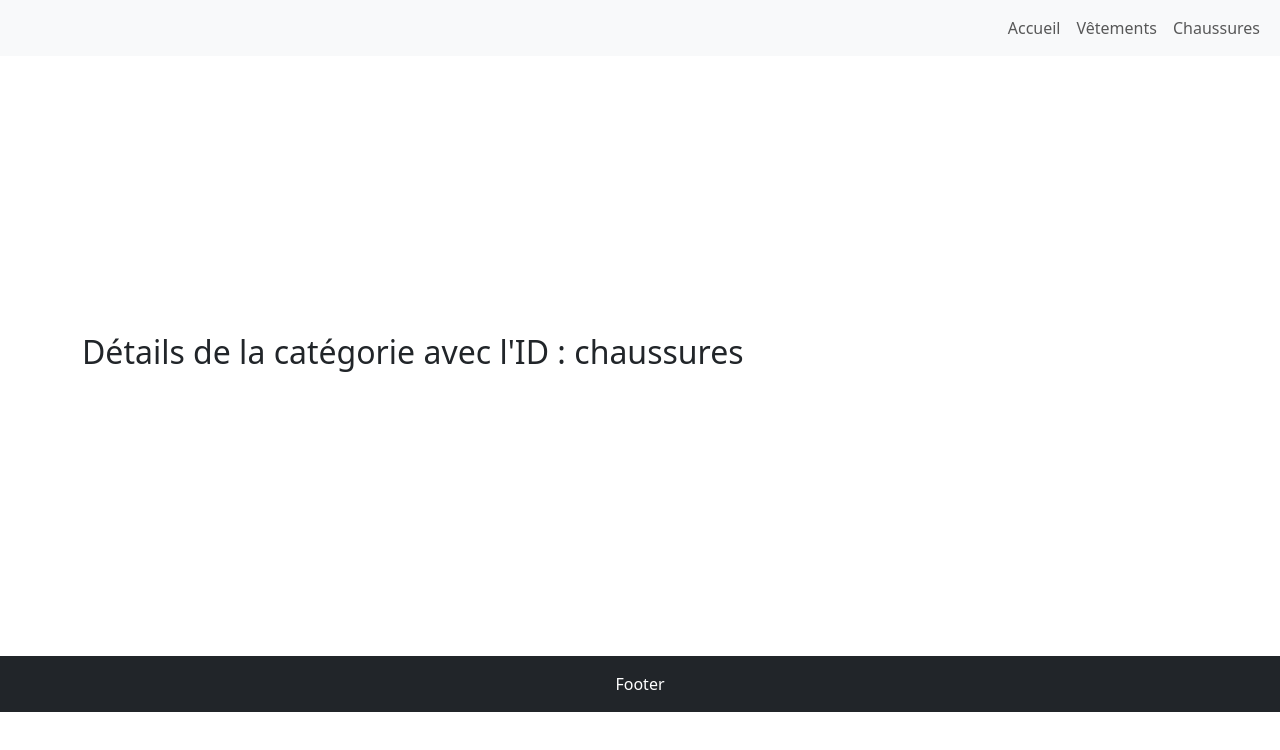
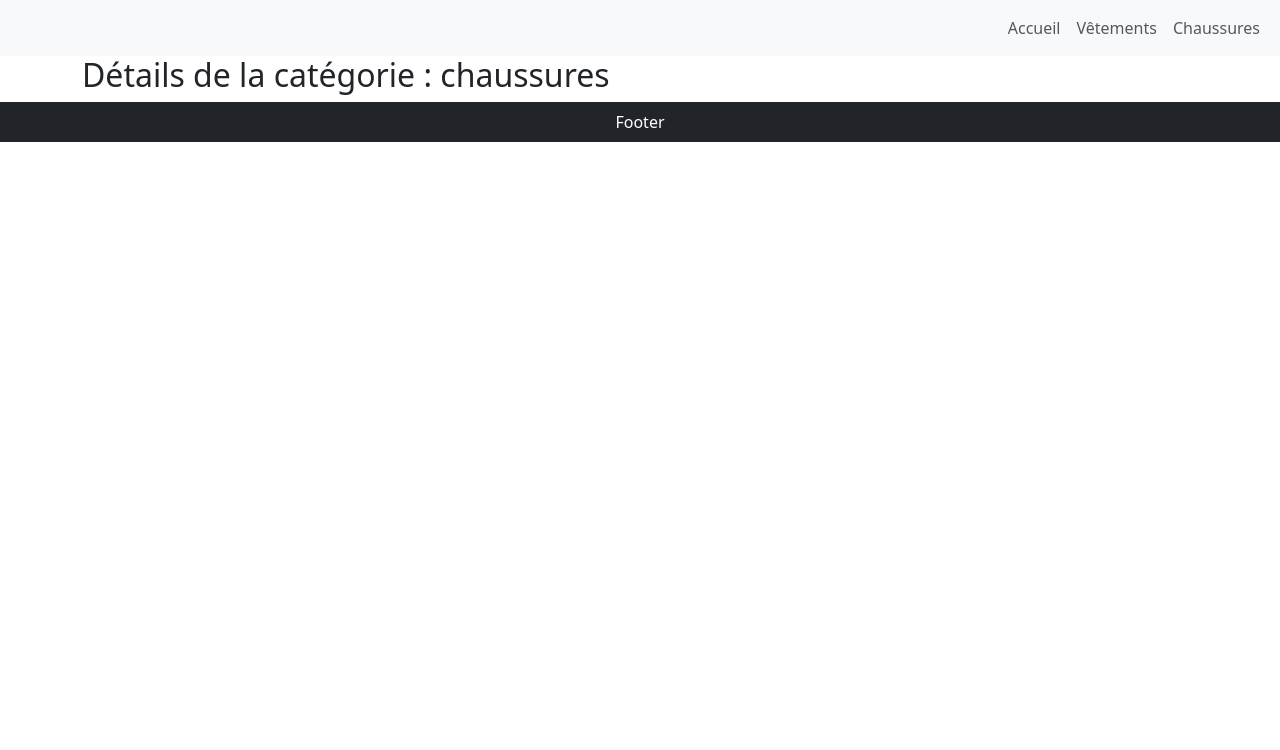
Before and after one commit to KevinFalck/react-router, a React (Vite) app: page /categorie/chaussures in a window 1280 px wide. Shown: the top 750 px of the page. Built offline with nearby package versions, Linux system fonts and the light colour scheme.

Commit message:
Refactor: Adjust Header links and  simpler styling

```diff
--- a/src/App.jsx
+++ b/src/App.jsx
@@ -9,7 +9,7 @@ function App() {
     <Routes>
       <Route element={<Layout />}>
         <Route path="/" element={<Home />} />
-        <Route path="categorie/:id" element={<Category />} />
+        <Route path="categorie/:slug" element={<Category />} />
         <Route path="*" element={<NotFound />} />
       </Route>
     </Routes>
--- a/src/components/Footer.jsx
+++ b/src/components/Footer.jsx
@@ -1,6 +1,6 @@
 function Footer() {
   return (
-    <footer className="bg-dark text-white text-center py-3">
+    <footer className="bg-dark text-white text-center py-2">
       <p className="mb-0">Footer</p>
     </footer>
   );
--- a/src/components/Header.jsx
+++ b/src/components/Header.jsx
@@ -3,24 +3,23 @@ import { Link } from "react-router";
 
 function Header() {
   return (
-    <Navbar bg="light" expand="lg">
-      <Container fluid>
-        <Navbar.Toggle aria-controls="basic-navbar-nav" />
-        <Navbar.Collapse id="basic-navbar-nav" className="justify-content-end">
+    <header>
+      <Navbar bg="light">
+        <Container fluid className="justify-content-end">
           <Nav>
             <Nav.Link as={Link} to="/">
               Accueil
             </Nav.Link>
-            <Nav.Link as={Link} to="/categorie/1">
+            <Nav.Link as={Link} to="/categorie/vetements">
               Vêtements
             </Nav.Link>
-            <Nav.Link as={Link} to="/categorie/2">
+            <Nav.Link as={Link} to="/categorie/chaussures">
               Chaussures
             </Nav.Link>
           </Nav>
-        </Navbar.Collapse>
-      </Container>
-    </Navbar>
+        </Container>
+      </Navbar>
+    </header>
   );
 }
 export default Header;
--- a/src/components/Layout.jsx
+++ b/src/components/Layout.jsx
@@ -7,11 +7,9 @@ const Layout = () => {
   return (
     <>
       <Header />
-      <main className="d-flex align-items-center justify-content-center" style={{ minHeight: "calc(100vh - 200px)" }}>
-        <Container>
-          <Outlet />
-        </Container>
-      </main>
+      <Container as="main" className="d-flex align-items-center">
+        <Outlet />
+      </Container>
       <Footer />
     </>
   );
--- a/src/pages/Category.jsx
+++ b/src/pages/Category.jsx
@@ -1,10 +1,10 @@
 import { useParams } from "react-router";
 
 const Category = () => {
-  const { id } = useParams();
+  const { slug } = useParams();
   return (
     <div>
-      <h2>Détails de la catégorie avec l'ID : {id}</h2>
+      <h2>Détails de la catégorie : {slug}</h2>
     </div>
   );
 };
```
